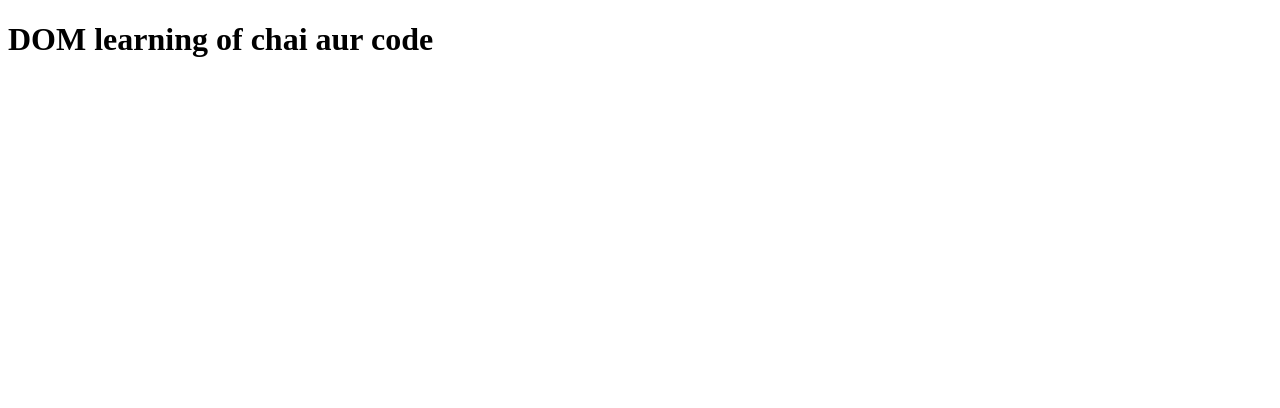
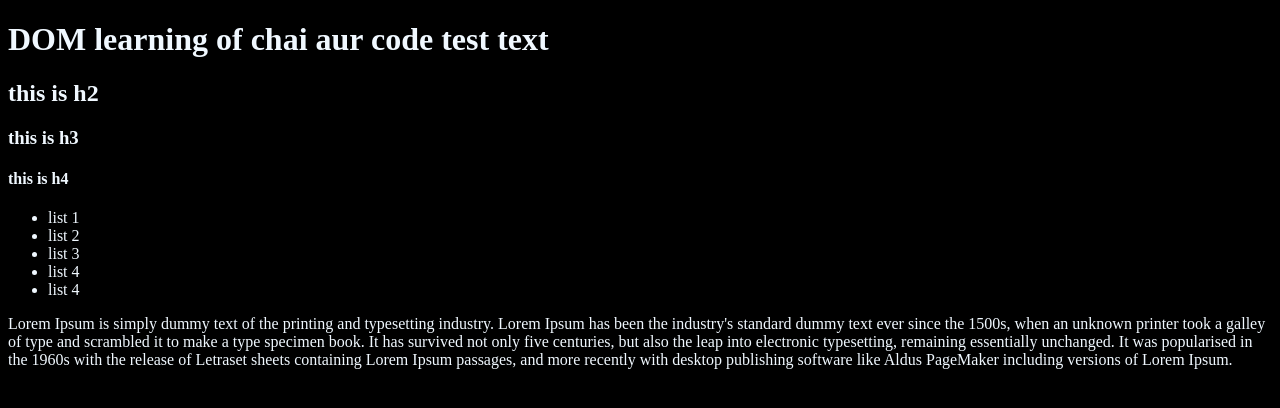
Before and after one commit to harshitbagga/js-practice, a plain HTML site: page 06_dom/one.html in a window 1280 px wide. Drawn offline with Linux system fonts and the light colour scheme.

Commit message:
html dom selectors

```diff
--- a/06_dom/one.html
+++ b/06_dom/one.html
@@ -1,15 +1,46 @@
 <!DOCTYPE html>
 <html lang="en">
+
 <head>
     <meta charset="UTF-8">
     <title>DOM learning</title>
 </head>
-<body>
-<div class = "bg-black">
-<h1 class ="heading">DOM learning of chai aur code  </h1>
-<p></p>
+<style>
+    .bg-black{
+        background-color: black;
+        color: aliceblue;
+    }
+</style>
+<body class="bg-black">
+    <div>
+        <h1 id="title" class="heading">DOM learning of chai aur code <span> test text</span> </h1>
+        <h2> this is h2</h2>
+        <h3> this is h3</h3>
+        <h4> this is h4</h4>
 
-</div>
+<ul id="mylist">
+<li>list 1 </li>
+<li>list 2</li>
+<li>list 3</li>
+<li>list 4</li>
+<li>list 4</li>
+
+</ul>
+
+
+
+
+        <p>Lorem Ipsum is simply dummy text of the printing and typesetting industry.
+            Lorem Ipsum has been the industry's standard dummy text ever since the 1500s,
+            when an unknown printer took a galley of type and scrambled it to make a type
+            specimen book. It has survived not only five centuries, but also the leap into
+            electronic typesetting, remaining essentially unchanged. It was popularised in
+            the 1960s with the release of Letraset sheets containing Lorem Ipsum passages,
+            and more recently with desktop publishing software like Aldus PageMaker including
+            versions of Lorem Ipsum.</p>
+
+    </div>
 
 </body>
+
 </html>
```
